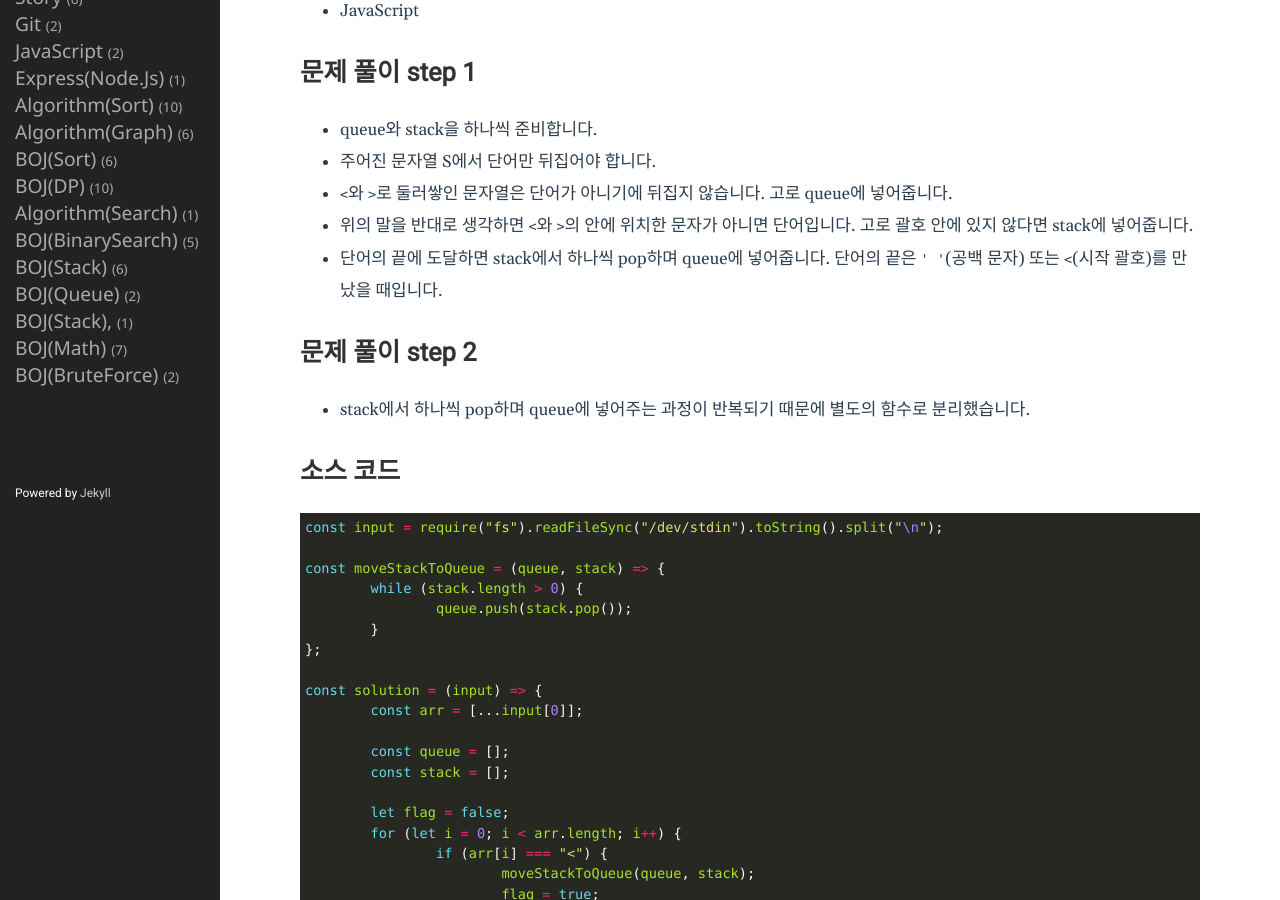
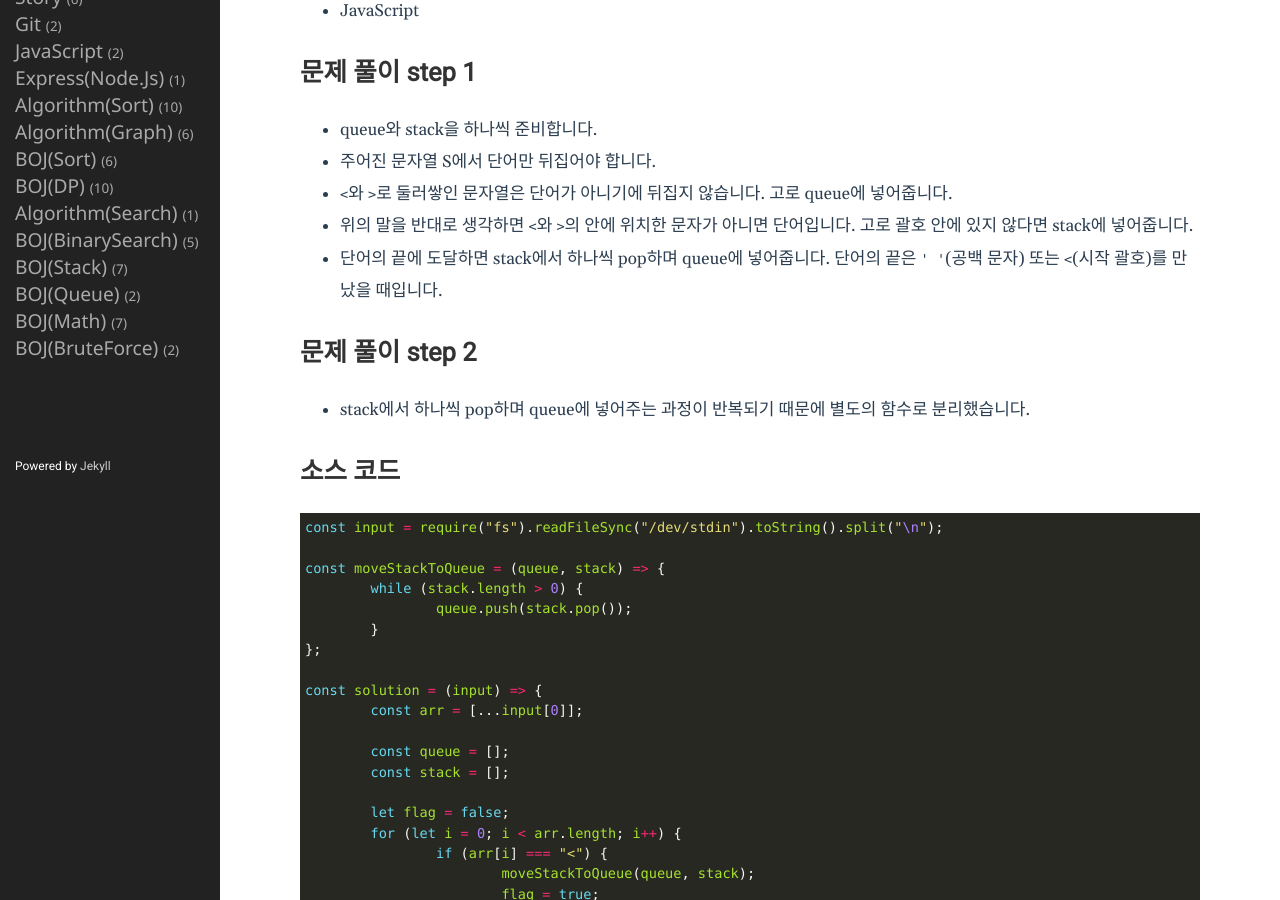
Before and after one commit to qkrrlgh519/qkrrlgh519.github.io, a Jekyll site: the page built from _posts/2021-02-15-BOJ-StackQueue-17413.markdown, in a window 1280 px wide and 900 px high, scrolled down 431 px. Built offline with Jekyll 4.4.1, drawn with Linux system fonts in a browser that asks for light colours.

Commit message:
fix: 백준 17413번 분류 수정

```diff
--- a/_posts/2021-02-15-BOJ-StackQueue-17413.markdown
+++ b/_posts/2021-02-15-BOJ-StackQueue-17413.markdown
@@ -2,7 +2,7 @@
 layout: post
 title: "BOJ[17413] - 단어 뒤집기 2 by JavaScript"
 date: 2021-02-15 23:20:00 +0900
-categories: BOJ(Stack), BOJ(Queue)
+categories: BOJ(Stack) BOJ(Queue)
 ---
 
 # 단어 뒤집기 2
```
